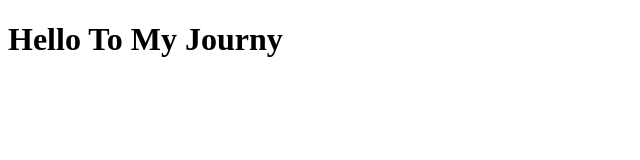
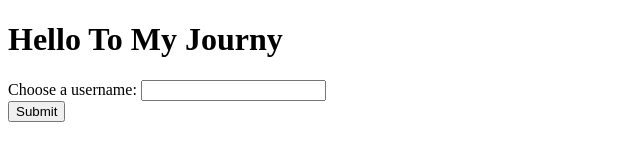
Before and after one commit to ahmed3ssam/test, a plain HTML site: page index.html in a window 1280 px wide. Shown: the whole page, without its empty margins (0-640 px from the left). Drawn offline with Linux system fonts and the light colour scheme.

Commit message:
Update index.html

```diff
--- a/index.html
+++ b/index.html
@@ -8,5 +8,21 @@
   </head>
   <body>
     <h1>Hello To My Journy</h1>
+  <div>
+    <label for="uname">Choose a username: </label>
+    <input type="text" id="uname" name="name" />
+  </div>
+  <div>
+    <button onclick="hello()">Submit</button>
+  </div>
+ <script>
+    function hello (){
+    var n = document.getElementById('uname').value;
+    document.getElementById('div').innerHTML=n;
+    }
+ </script>
+  <div id="div">
+
+  </div>
   </body>
 </html>
```
